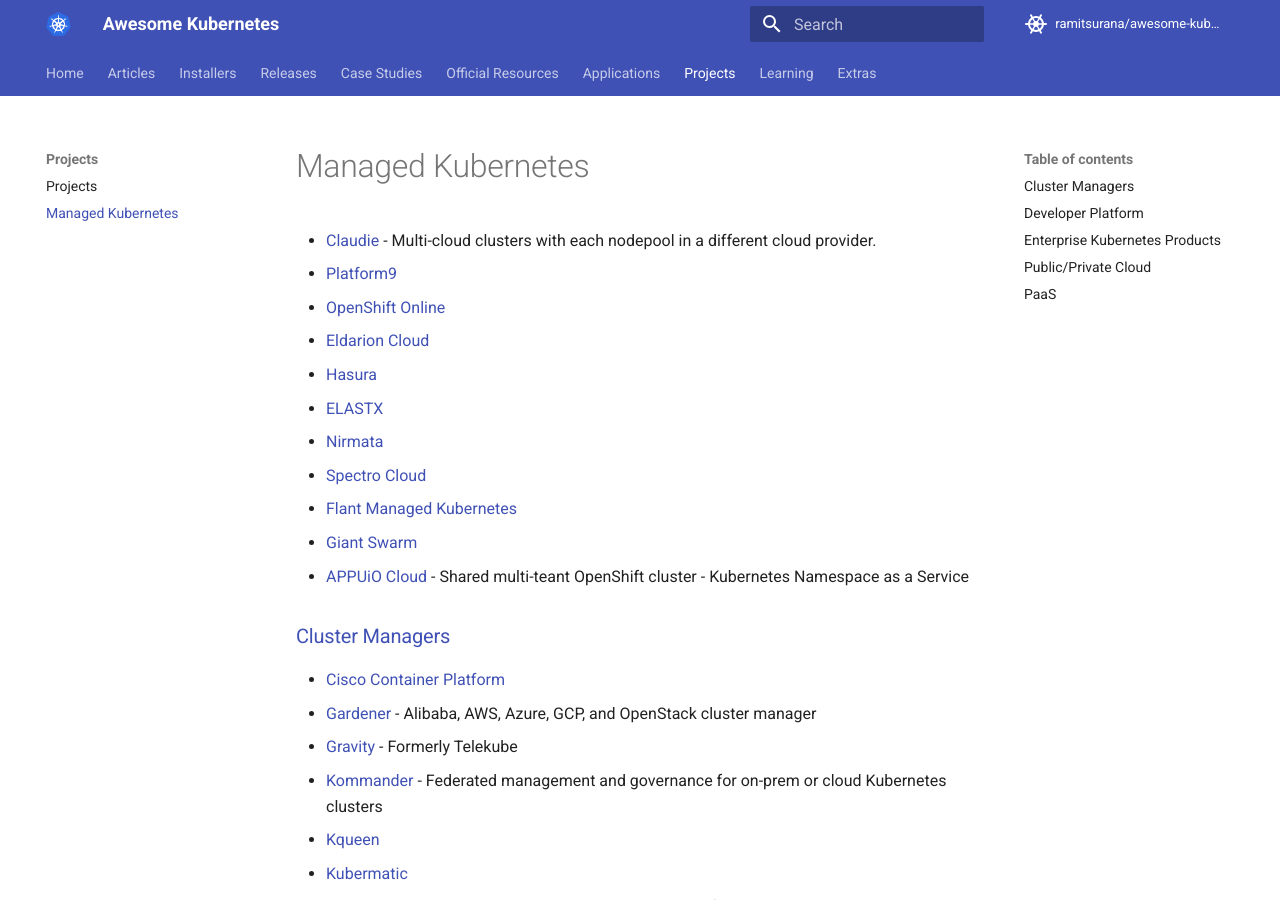
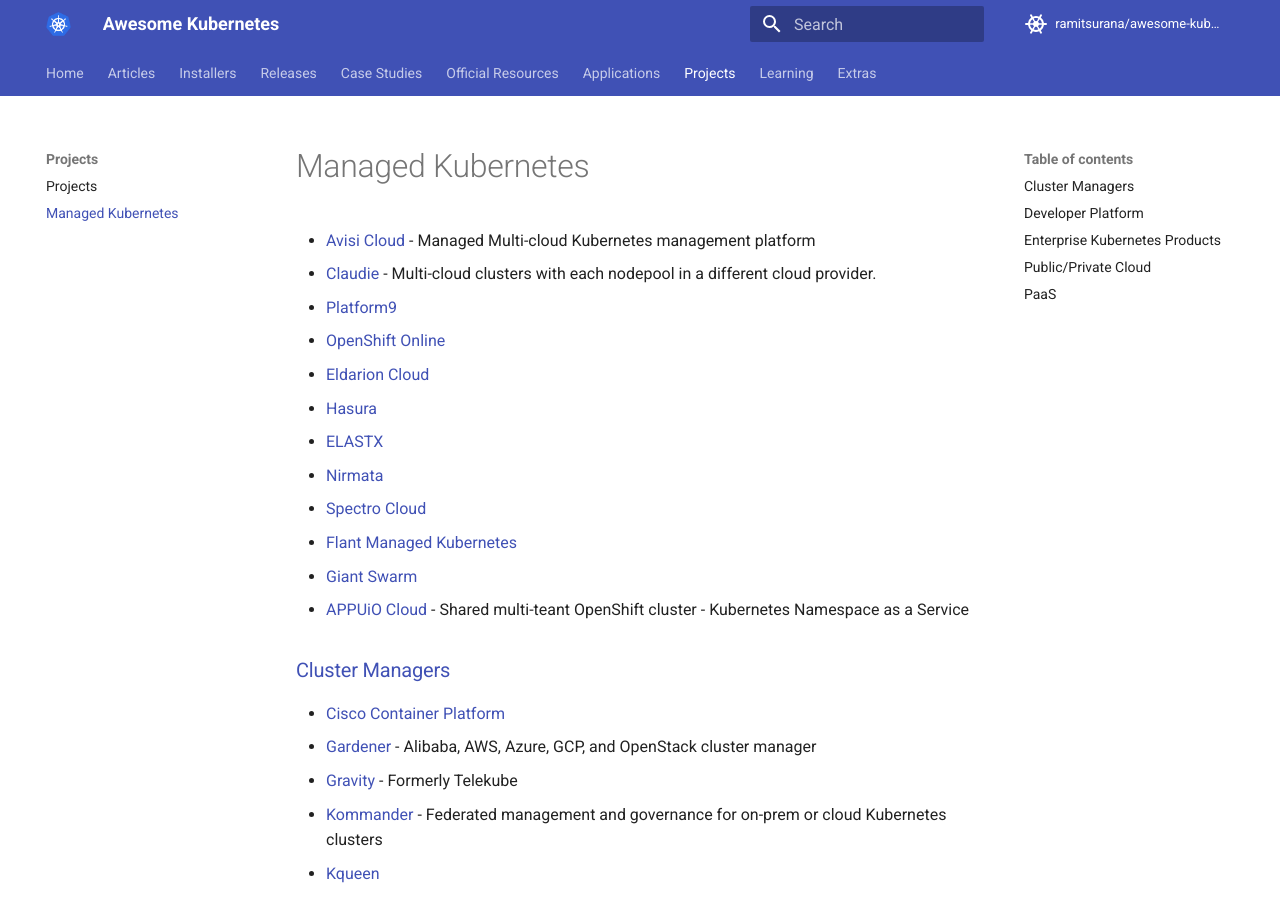
Before and after one commit to ramitsurana/awesome-kubernetes, an MkDocs documentation site: the page built from docs/managed-kubernetes/managed-kubernetes.md, in a window 1280 px wide and 900 px high. Built offline with MkDocs 1.6.1 and Material for MkDocs 9.7.7, drawn with Linux system fonts in a browser that asks for light colours; comment, search, counter and statistics services are not loaded; some of the changed text lies outside the part shown.

Commit message:
Add Avisi Cloud to managed Kubernetes list

```diff
--- a/docs/managed-kubernetes/managed-kubernetes.md
+++ b/docs/managed-kubernetes/managed-kubernetes.md
@@ -1,6 +1,7 @@
 Managed Kubernetes
 =======================================================================
 
+  - [Avisi Cloud](https://avisi.cloud) - Managed Multi-cloud Kubernetes management platform
   - [Claudie](https://github.com/berops/claudie) - Multi-cloud clusters with each nodepool in a different cloud provider.
   - [Platform9](http://platform9.com)
   - [OpenShift Online](https://www.openshift.com/products/online/)
@@ -43,6 +44,7 @@ Managed Kubernetes
 
 ### [Enterprise Kubernetes Products](#enterprise-kubernetes-products)
 
+  - [Avisi Cloud](https://avisi.cloud) - Managed Multi-cloud Kubernetes management platform
   - [Canonical Distribution of Kubernetes - CDK](https://www.ubuntu.com/kubernetes)
   - [IBM Cloud Private](https://www.ibm.com/cloud/private)
   - [Kublr](https://kublr.com/) - Kubernetes for the Enterprise - multi-cloud and on-prem Kubernetes operations center
```
